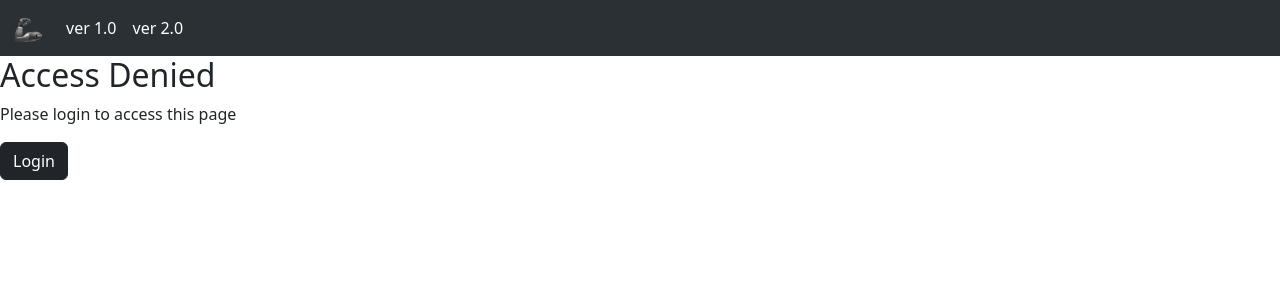
After one commit to ErdhyErnando/flask-auth, a Flask app: page /version1 in a window 1280 px wide. The commit adds this page. Shown: the top 300 px of the page. Run offline with Flask 3, Linux system fonts and the light colour scheme.

Commit message:
[04] add access to version 1 & 2 page

```diff
--- a/routes.py
+++ b/routes.py
@@ -103,6 +103,30 @@ def register_routes(app, db, bcrypt):
         return redirect(url_for('index'))
 
 
+    # version page
+    @app.route('/version1')
+    #@login_required
+    def version1():
+        """
+        Render the version1.html template.
+
+        Returns:
+            str: The rendered HTML content.
+        """
+        return render_template('version1.html')
+
+    @app.route('/version2')
+    #@login_required
+    def version2():
+        """
+        Render the version2.html template.
+
+        Returns:
+            str: The rendered HTML content.
+        """
+        return render_template('version2.html')
+
+
     # Custom Error Pages
 
     # Invalid URL
--- a/templates/navbar.html
+++ b/templates/navbar.html
@@ -1,6 +1,8 @@
 <nav class="navbar navbar-expand-lg bg-body-tertiary" data-bs-theme="dark">
     <div class="container-fluid">
-        <a class="navbar-brand" href="#">Flask Auth</a>
+        <a class="navbar-brand" href="{{ url_for('index') }}">
+            <img src="/static/images/mechanical-arm.png" alt="mechanical arm emoji" width="30" height="24">
+        </a>
         <button class="navbar-toggler" type="button" data-bs-toggle="collapse" data-bs-target="#navbarSupportedContent"
             aria-controls="navbarSupportedContent" aria-expanded="false" aria-label="Toggle navigation">
             <span class="navbar-toggler-icon"></span>
@@ -8,10 +10,10 @@
         <div class="collapse navbar-collapse" id="navbarSupportedContent">
             <ul class="navbar-nav me-auto mb-2 mb-lg-0">
                 <li class="nav-item">
-                    <a class="nav-link active" aria-current="page" href="#">ver 1.0</a>
+                    <a class="nav-link active" aria-current="page" href="{{ url_for('version1') }}">ver 1.0</a>
                 </li>
                 <li class="nav-item">
-                    <a class="nav-link active" href="#">ver 2.0</a>
+                    <a class="nav-link active" href="{{ url_for('version2') }}">ver 2.0</a>
                 </li>
             </ul>
         </div>
--- /dev/null
+++ b/templates/version1.html
@@ -0,0 +1,22 @@
+{% extends 'base.html' %}
+{% block title %} version 1.0 {% endblock%}
+
+
+{% block content %}
+{% if current_user.is_authenticated %}
+
+<h1>Version 1</h1>
+
+{% else %}
+
+<h2>Access Denied</h2>
+<p>Please login to access this page</p>
+
+<a href="{{ url_for('login') }}" class="btn btn-dark">Login</a>
+
+
+
+{% endif %}
+
+
+{% endblock %}
```
Also changed, not shown: templates/index.html (+4 -4 lines), templates/version2.html (added, +22 -0 lines).
